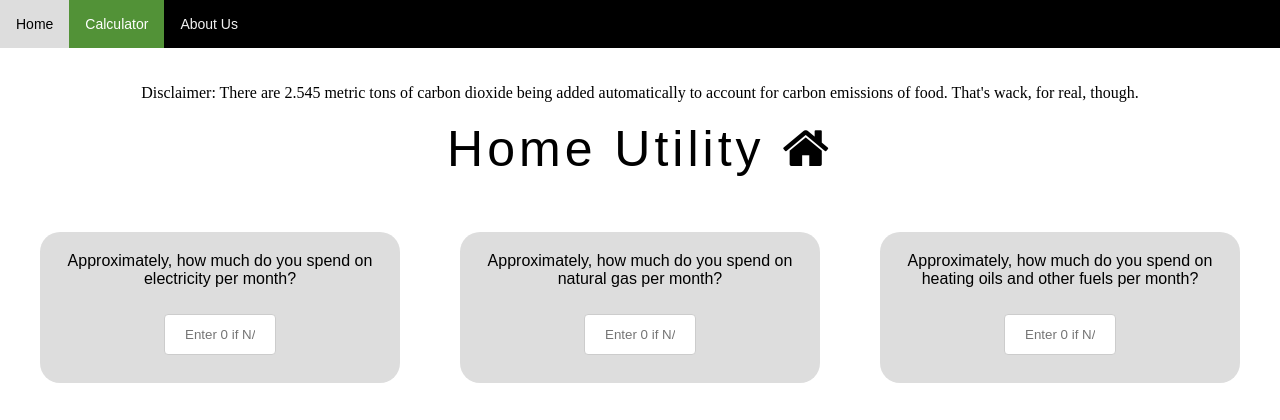
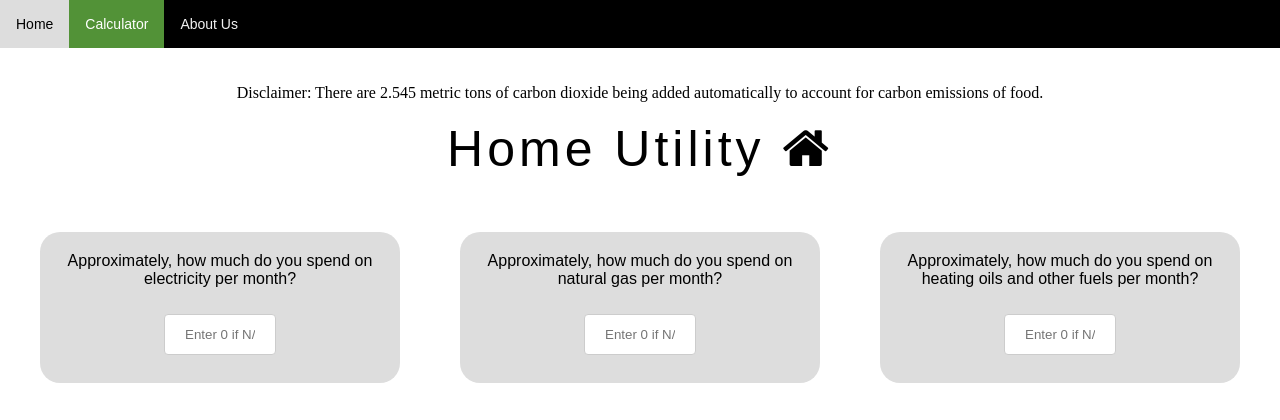
Before and after one commit to fadybesada/EcoStep, a Python web app: template templates/input.html in a window 1280 px wide. Shown: the top 420 px of the page. Run offline with Jinja, Linux system fonts and the light colour scheme; the template is opened without the code that fills it, so the values that code supplies are empty.

Commit message:
Deleted Alex

```diff
--- a/templates/input.html
+++ b/templates/input.html
@@ -18,7 +18,7 @@
 
   <body>
     <br><br>
-    <p> Disclaimer: There are 2.545 metric tons of carbon dioxide being added automatically to account for carbon emissions of food. That's wack, for real, though.</p>
+    <p> Disclaimer: There are 2.545 metric tons of carbon dioxide being added automatically to account for carbon emissions of food.</p>
     <br><h2>Home Utility  <i class="fa fa-home"></i></h2><br><br><br>
     <h2></h2>
     <form method="post" action="/output">
```
